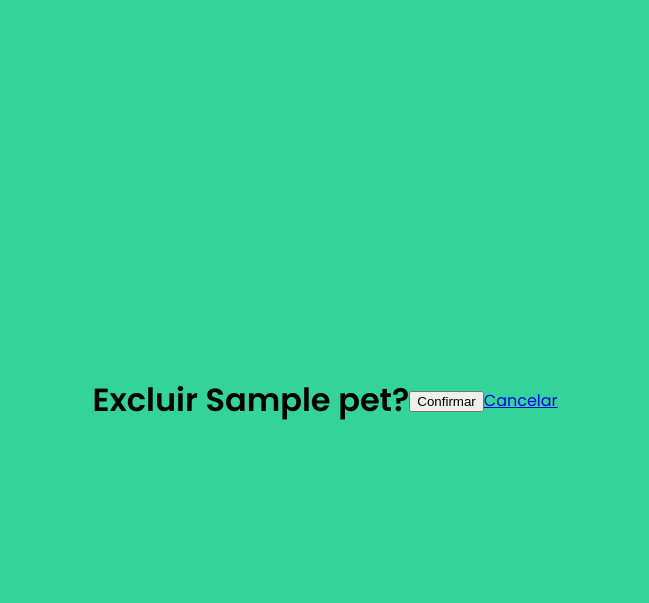
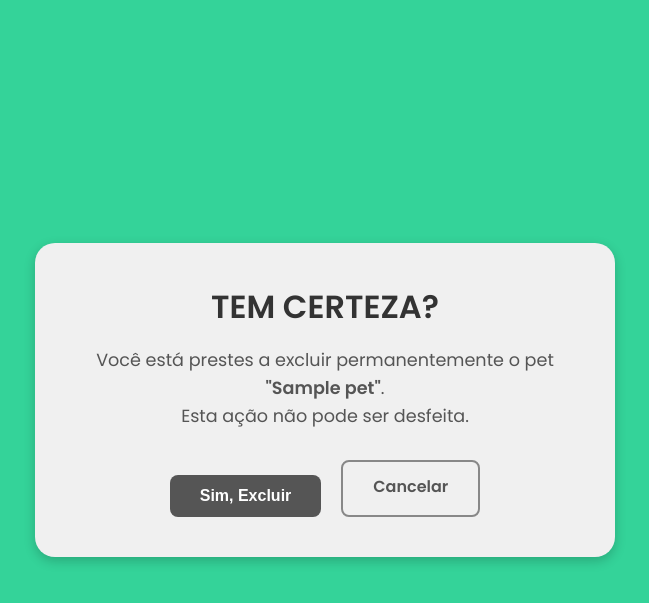
Before and after one commit to Natas081/VETLAB, a Django app: page /pets/1/delete/ in a window 1280 px wide. Shown: the top 603 px of the page, without its empty margins (315-964 px from the left). Run offline with Django 5.2, Linux system fonts and the light colour scheme; tables that the repository leaves empty hold one stand-in row (values such as "Sample post").

Commit message:
deixei os botões mais bonitos e arrumei bugs

```diff
--- a/pets/static/pets/style.css
+++ b/pets/static/pets/style.css
@@ -304,3 +304,45 @@ body {
     margin-right: 15px;
     transform: scale(1.5);
 }
+/* --- PÁGINA DE CONFIRMAÇÃO DE EXCLUSÃO --- */
+
+.confirmation-text {
+    font-size: 1.1rem;
+    color: #555;
+    line-height: 1.6;
+    margin-top: -15px;
+    margin-bottom: 30px;
+}
+
+/* Container para os botões de Sim/Não */
+.confirmation-actions {
+    display: flex;
+    justify-content: center;
+    gap: 20px; /* Espaço entre os botões */
+    margin-top: 20px;
+}
+
+/* Deixa o botão de exclusão principal maior e mais destacado */
+.delete-btn.primary {
+    padding: 12px 30px;
+    font-size: 1rem;
+}
+
+/* Estilo para o botão "Cancelar" */
+.cancel-btn {
+    display: inline-block;
+    padding: 12px 30px;
+    font-size: 1rem;
+    font-weight: 600;
+    text-decoration: none;
+    background-color: transparent;
+    border: 2px solid #888; /* Borda cinza */
+    color: #555; /* Texto cinza escuro */
+    border-radius: 8px;
+    transition: all 0.3s ease;
+}
+
+.cancel-btn:hover {
+    background-color: #888;
+    color: white;
+}
--- a/pets/templates/pets/pet_confirm_delete.html
+++ b/pets/templates/pets/pet_confirm_delete.html
@@ -1,15 +1,34 @@
 {% load static %}
 <!DOCTYPE html>
-<html>
+<html lang="pt-br">
 <head>
-<link rel="stylesheet" href="{% static 'pets/style.css' %}">
-<title>Excluir Pet</title></head>
+    <meta charset="UTF-8">
+    <meta name="viewport" content="width=device-width, initial-scale=1.0">
+    <link rel="stylesheet" href="{% static 'pets/style.css' %}">
+    <title>Confirmar Exclusão</title>
+</head>
 <body>
-<h1>Excluir {{ pet.nome }}?</h1>
-<form method="post">
-    {% csrf_token %}
-    <button type="submit">Confirmar</button>
-</form>
-<a href="{% url 'pet_list' %}">Cancelar</a>
+    <main class="form-container">
+        <h1>TEM CERTEZA?</h1>
+
+        <p class="confirmation-text">
+            Você está prestes a excluir permanentemente o pet <strong>"{{ pet.nome }}"</strong>.
+            <br>
+            Esta ação não pode ser desfeita.
+        </p>
+
+        <form method="post">
+            {% csrf_token %}
+            <div class="confirmation-actions">
+                <button type="submit" class="delete-btn primary">
+                    Sim, Excluir
+                </button>
+
+                <a href="{% url 'pet_list' %}" class="cancel-btn">
+                    Cancelar
+                </a>
+            </div>
+        </form>
+    </main>
 </body>
 </html>
```
